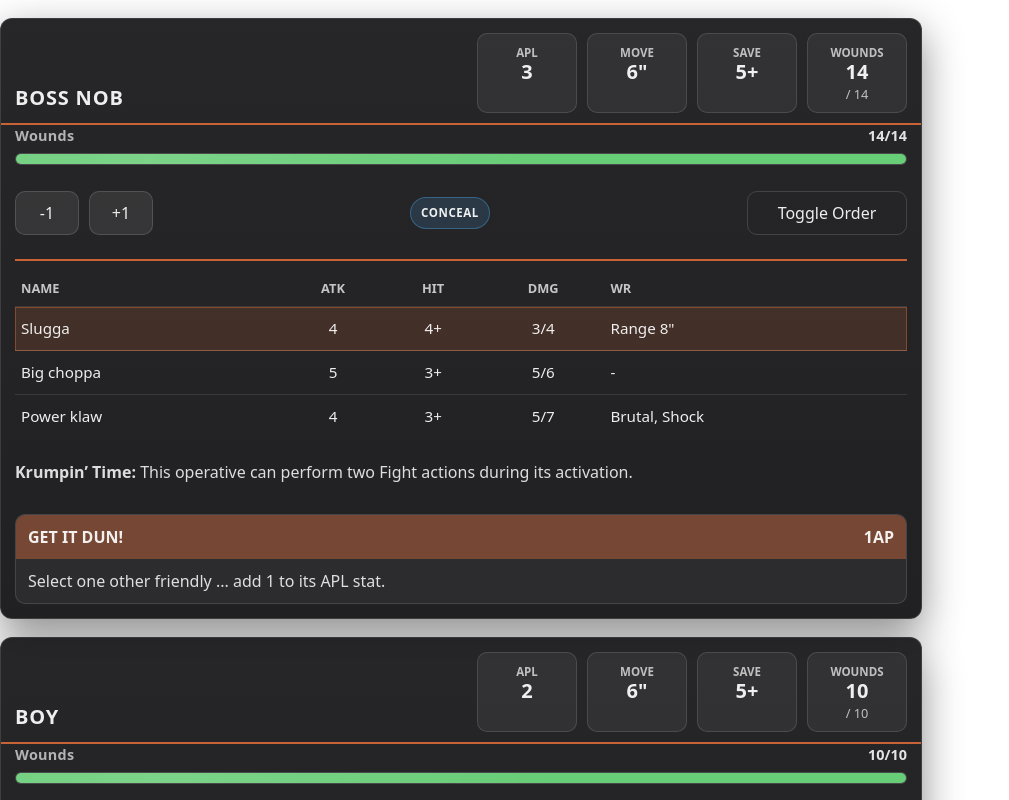
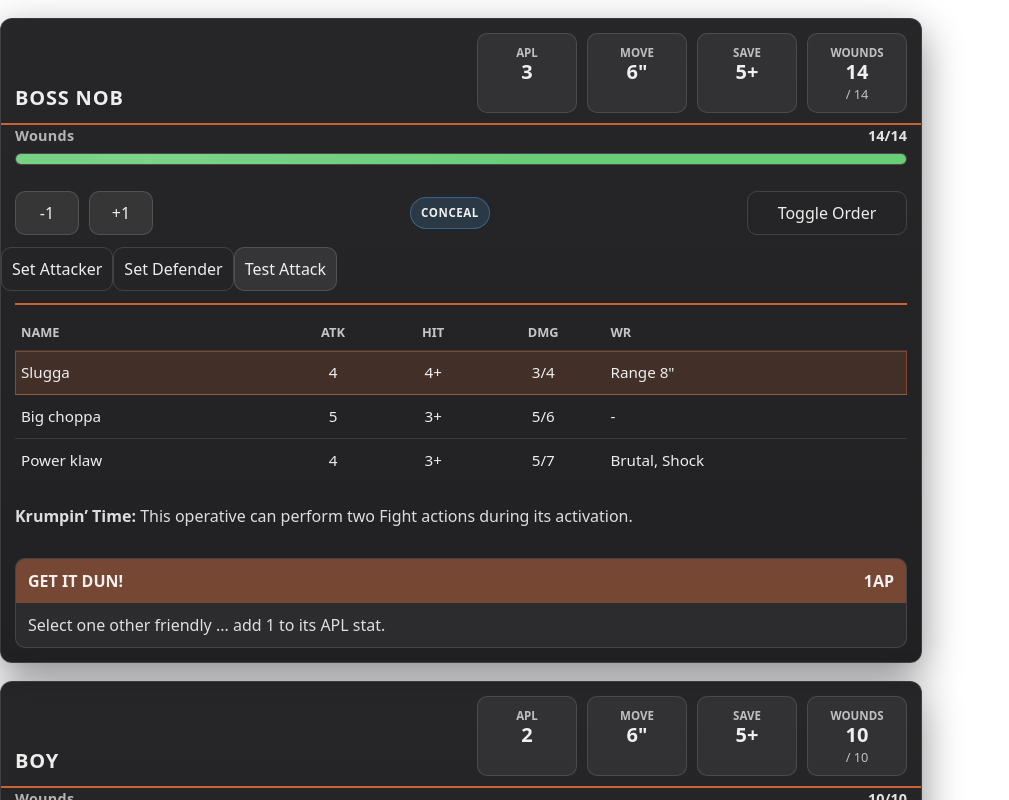
Before and after one commit to Jesse-D-Miller/KillTeamSpeedrun, a React (Vite) app: page / in a window 1280 px wide. Shown: the top 800 px of the page, without its empty margins (0-1009 px from the left). Built offline with nearby package versions, Linux system fonts and the light colour scheme.

Commit message:
fake dice added to test

```diff
--- a/src/App.jsx
+++ b/src/App.jsx
@@ -1,7 +1,7 @@
 import "./App.css";
 import UnitCard from "./components/UnitCard";
 import kommandos from "./data/kommandos.json";
-import { useReducer } from "react";
+import { useReducer, useState } from "react";
 
 const initialStateFromJson = kommandos;
 
@@ -100,11 +100,26 @@ function reducer(state, action) {
 
 function App() {
   const [state, dispatch] = useReducer(reducer, initialStateFromJson);
+  const [attackerId, setAttackerId] = useState(null);
+  const [defenderId, setDefenderId] = useState(null);
+
+  const attacker = state.find((u) => u.id === attackerId);
+  const defender = state.find((u) => u.id === defenderId);
 
   return (
     <div className="App">
       {state.map((unit) => (
-        <UnitCard key={unit.id} unit={unit} dispatch={dispatch} />
+        <UnitCard
+          key={unit.id}
+          unit={unit}
+          dispatch={dispatch}
+          attackerId={attackerId}
+          defenderId={defenderId}
+          setAttackerId={setAttackerId}
+          setDefenderId={setDefenderId}
+          attacker={attacker}
+          defender={defender}
+        />
       ))}
     </div>
   );
--- a/src/components/UnitCard.jsx
+++ b/src/components/UnitCard.jsx
@@ -1,4 +1,15 @@
-function UnitCard({ unit, dispatch }) {
+import { resolveAttack } from "../rules/resolveAttack";
+
+function UnitCard({
+  unit,
+  dispatch,
+  attackerId,
+  defenderId,
+  setAttackerId,
+  setDefenderId,
+  attacker,
+  defender,
+}) {
   if (!unit) return null;
 
   const { name, stats, state, weapons = [], rules = [], abilities = [] } = unit;
@@ -103,6 +114,31 @@ function UnitCard({ unit, dispatch }) {
         </button>
       </section>
 
+      <button className="btn btn--ghost" onClick={() => setAttackerId(unit.id)}>
+        {attackerId === unit.id ? "Attacker ✓" : "Set Attacker"}
+      </button>
+
+      <button className="btn btn--ghost" onClick={() => setDefenderId(unit.id)}>
+        {defenderId === unit.id ? "Defender ✓" : "Set Defender"}
+      </button>
+
+      <button
+        className="btn"
+        disabled={!attacker || !defender || attacker.id !== unit.id}
+        onClick={() => {
+          const result = resolveAttack({
+            attacker,
+            defender,
+            weapon: selectedWeapon,
+            attackDice: [6, 5, 3, 1],
+            defenseDice: [6, 6],
+          });
+          console.log(result);
+        }}
+      >
+        Test Attack
+      </button>
+
       {/* Weapons table */}
       <section className="kt-card__section">
         <div className="kt-card__sectionline" />
--- a/src/rules/resolveShooting.js
+++ b/src/rules/resolveShooting.js
@@ -7,6 +7,10 @@ export function resolveShooting({
   attackDice,
   defenseDice,
 }) {
+  if (!attacker) throw new Error("resolveShooting: attacker is required");
+  if (!defender) throw new Error("resolveShooting: defender is required");
+  if (!weapon) throw new Error("resolveShooting: weapon is required");
+
   const { hits, crits } = parseHits(attackDice, weapon.hit);
   const defense = parseHits(defenseDice, defender.stats.save);
 
@@ -24,8 +28,7 @@ export function resolveShooting({
   // damage calculation
   const [normalDmg, critDmg] = weapon.dmg.split("/").map(Number);
 
-  const totalDamage =
-    remainingHits * normalDmg + remainingCrits * critDmg;
+  const totalDamage = remainingHits * normalDmg + remainingCrits * critDmg;
 
   return {
     damage: totalDamage,
```
